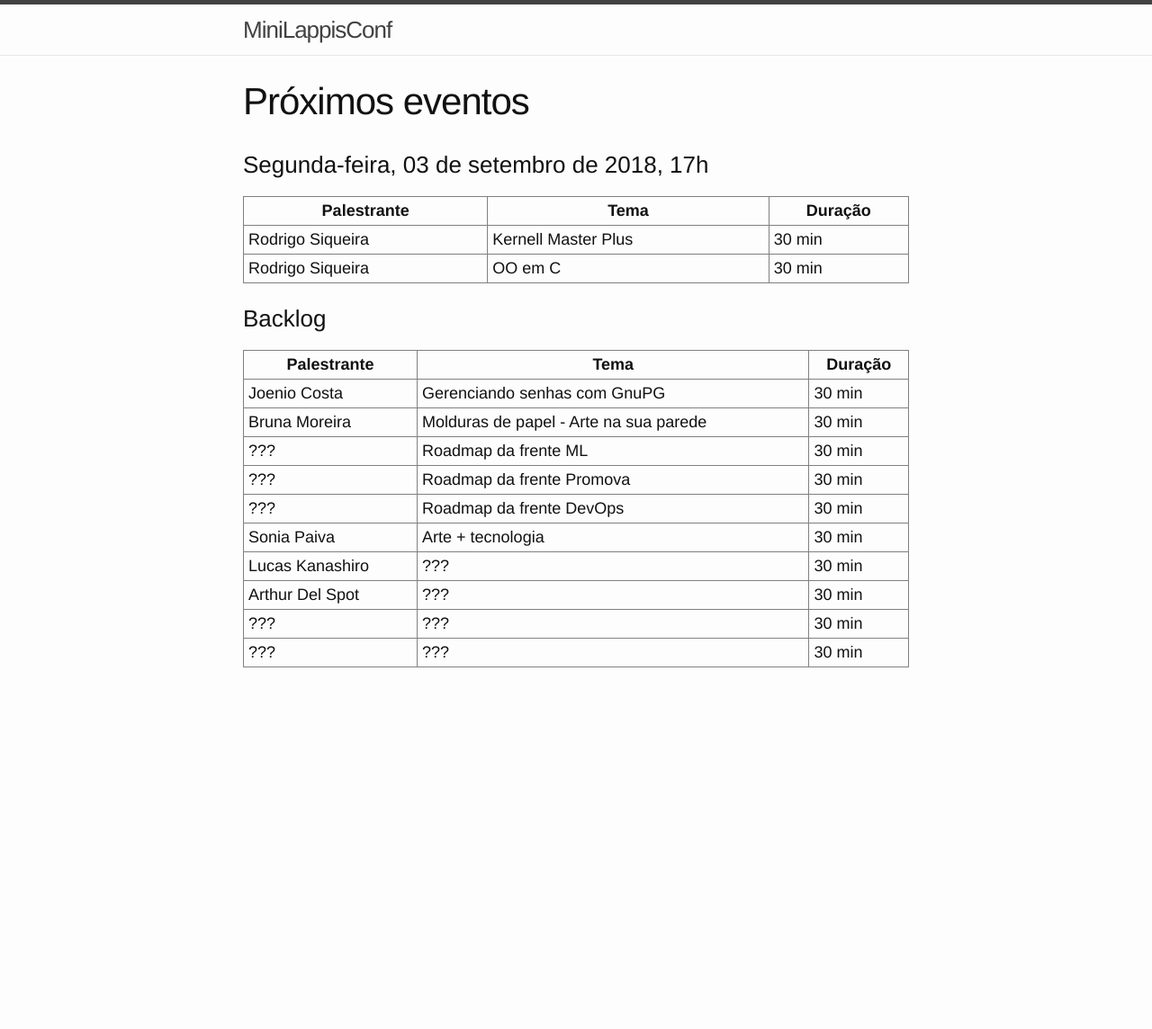
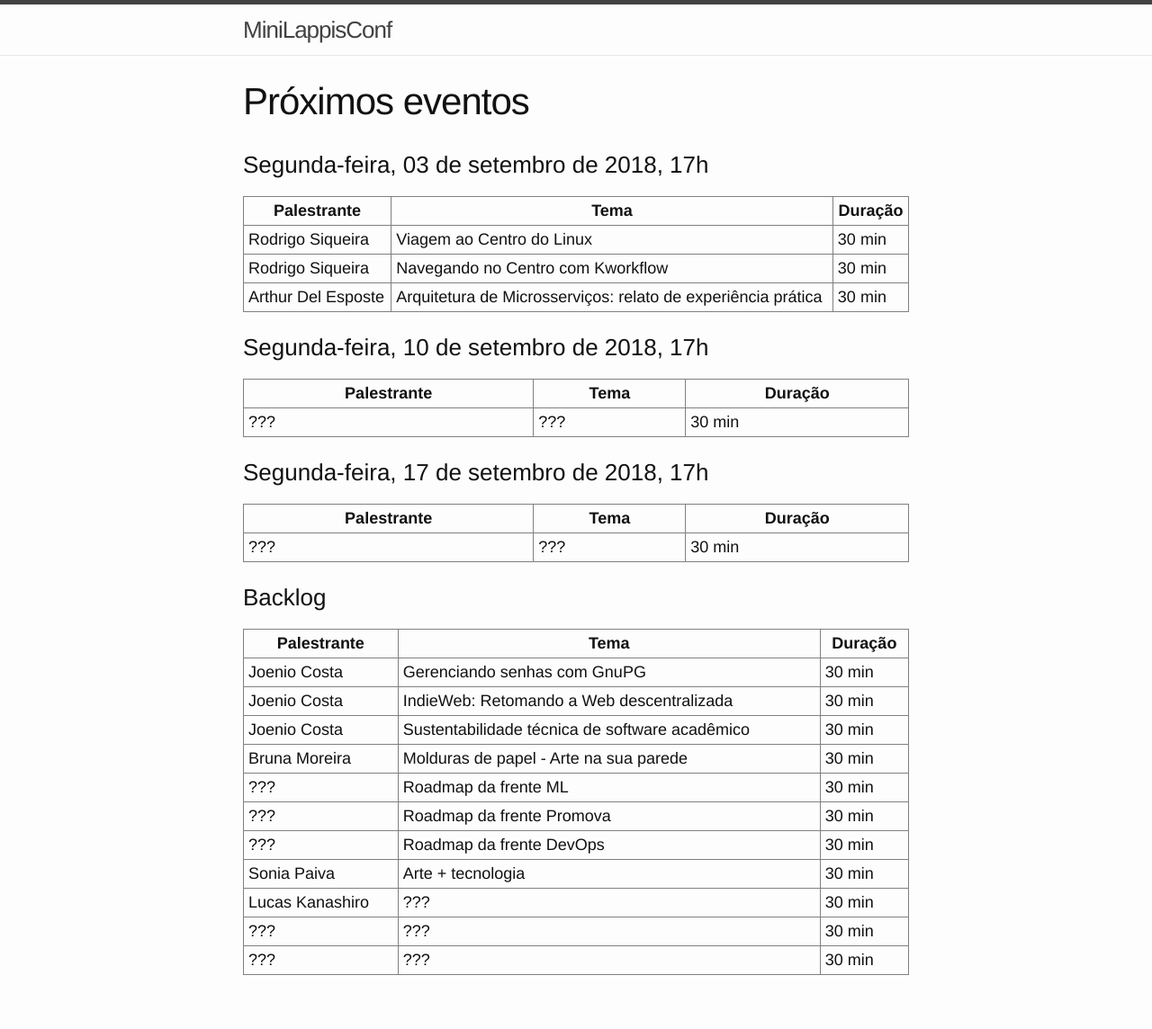
Before and after one commit to lappis-unb/MiniLappisConf, a Jekyll site: the page built from agenda.md, in a window 1280 px wide. Shown: the whole page at 90% size. Built offline with Jekyll 4.4.1, drawn with Linux system fonts in a browser that asks for light colours; before the commit the page ends 900 px from its top, so only the background shows below that.

Commit message:
fechando agenda do dia 27

```diff
--- a/agenda.md
+++ b/agenda.md
@@ -4,22 +4,36 @@ title: Próximos eventos
 
 ### Segunda-feira, 03 de setembro de 2018, 17h
 
-| Palestrante      | Tema                                     | Duração |
-| ---------------- | ---------------------------------------- | ------- |
-| Rodrigo Siqueira | Kernell Master Plus                      | 30 min  |
-| Rodrigo Siqueira | OO em C                                  | 30 min  |
+| Palestrante        | Tema                                                         | Duração |
+| ------------------ | ------------------------------------------------------------ | ------- |
+| Rodrigo Siqueira   | Viagem ao Centro do Linux                                    | 30 min  |
+| Rodrigo Siqueira   | Navegando no Centro com Kworkflow                            | 30 min  |
+| Arthur Del Esposte | Arquitetura de Microsserviços: relato de experiência prática | 30 min  |
+
+### Segunda-feira, 10 de setembro de 2018, 17h
+
+| Palestrante        | Tema                                     | Duração |
+| ------------------ | ---------------------------------------- | ------- |
+| ???                | ???                                      | 30 min  |
+
+### Segunda-feira, 17 de setembro de 2018, 17h
+
+| Palestrante        | Tema                                     | Duração |
+| ------------------ | ---------------------------------------- | ------- |
+| ???                | ???                                      | 30 min  |
 
 ### Backlog
 
-| Palestrante     | Tema                                    | Duração |
-| --------------- | --------------------------------------- | ------- |
-| Joenio Costa    | Gerenciando senhas com GnuPG            | 30 min  |
-| Bruna Moreira   | Molduras de papel - Arte na sua parede  | 30 min  |
-| ???             | Roadmap da frente ML                    | 30 min  |
-| ???             | Roadmap da frente Promova               | 30 min  |
-| ???             | Roadmap da frente DevOps                | 30 min  |
-| Sonia Paiva     | Arte + tecnologia                       | 30 min  |
-| Lucas Kanashiro | ???                                     | 30 min  |
-| Arthur Del Spot | ???                                     | 30 min  |
-| ???             | ???                                     | 30 min  |
-| ???             | ???                                     | 30 min  |
+| Palestrante     | Tema                                            | Duração |
+| --------------- | ----------------------------------------------- | ------- |
+| Joenio Costa    | Gerenciando senhas com GnuPG                    | 30 min  |
+| Joenio Costa    | IndieWeb: Retomando a Web descentralizada       | 30 min  |
+| Joenio Costa    | Sustentabilidade técnica de software acadêmico  | 30 min  |
+| Bruna Moreira   | Molduras de papel - Arte na sua parede          | 30 min  |
+| ???             | Roadmap da frente ML                            | 30 min  |
+| ???             | Roadmap da frente Promova                       | 30 min  |
+| ???             | Roadmap da frente DevOps                        | 30 min  |
+| Sonia Paiva     | Arte + tecnologia                               | 30 min  |
+| Lucas Kanashiro | ???                                             | 30 min  |
+| ???             | ???                                             | 30 min  |
+| ???             | ???                                             | 30 min  |
```
Also changed, not shown: index.md (+2 -1 lines).
